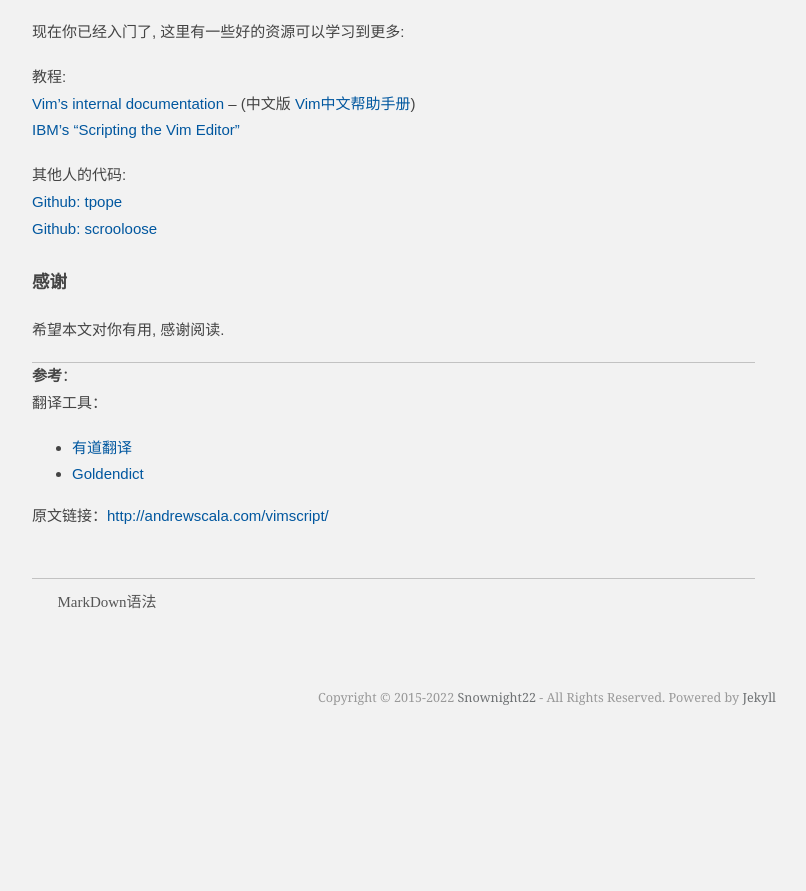
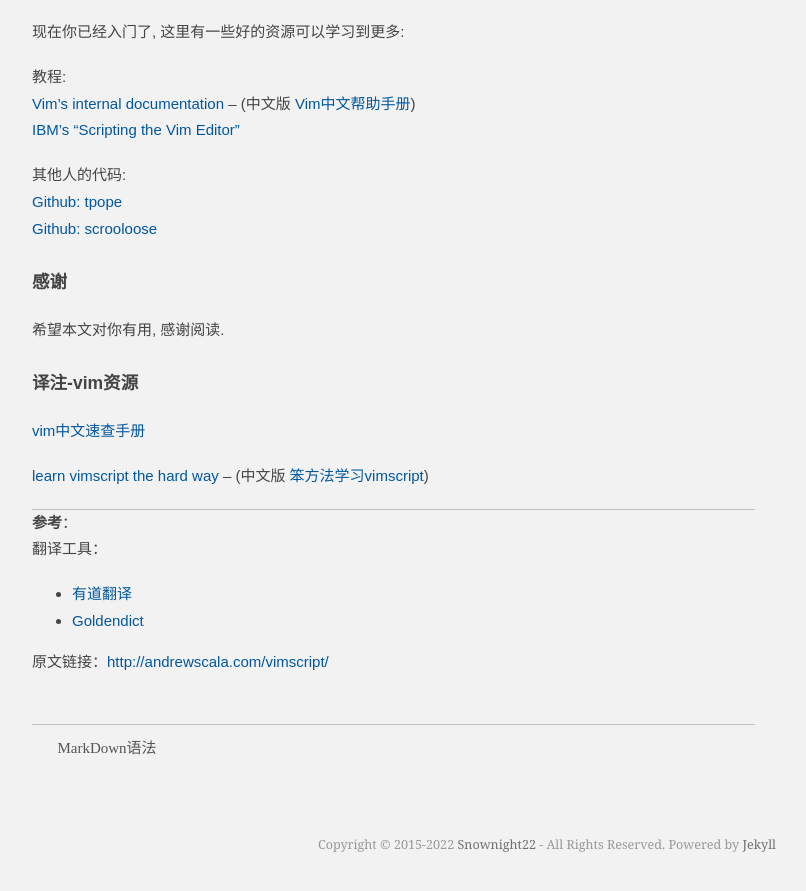
Before and after one commit to Snownight22/TTworksBlog, a Jekyll site: the page built from _posts/2022-03-14-VimScript五分钟入门-中文翻译.md, in a window 1280 px wide and 900 px high, scrolled down 6376 px. Shown: the top 891 px of the window, without its empty margins (93-899 px from the left). Built offline with Jekyll 4.4.1, drawn with Linux system fonts in a browser that asks for light colours; some web fonts are replaced; formulas are drawn with MathJax 3; comment, search, counter and statistics services are not loaded; before the commit the page ends 7129 px from its top, so only the background shows below that.

Commit message:
modify post

```diff
--- a/_posts/2022-03-14-VimScript五分钟入门-中文翻译.md
+++ b/_posts/2022-03-14-VimScript五分钟入门-中文翻译.md
@@ -239,6 +239,11 @@ Vim并没有内置类类型, 但你可以利用`Dictionary`对象来获得基本
 
 希望本文对你有用, 感谢阅读.
 
+### 译注-vim资源
+
+[vim中文速查手册](https://github.com/skywind3000/awesome-cheatsheets/blob/master/editors/vim.txt)
+
+[learn vimscript the hard way](https://learnvimscriptthehardway.stevelosh.com/) -- (中文版 [笨方法学习vimscript](https://www.kancloud.cn/kancloud/learn-vimscript-the-hard-way/49321))
 
 ---
 **参考**：
```
